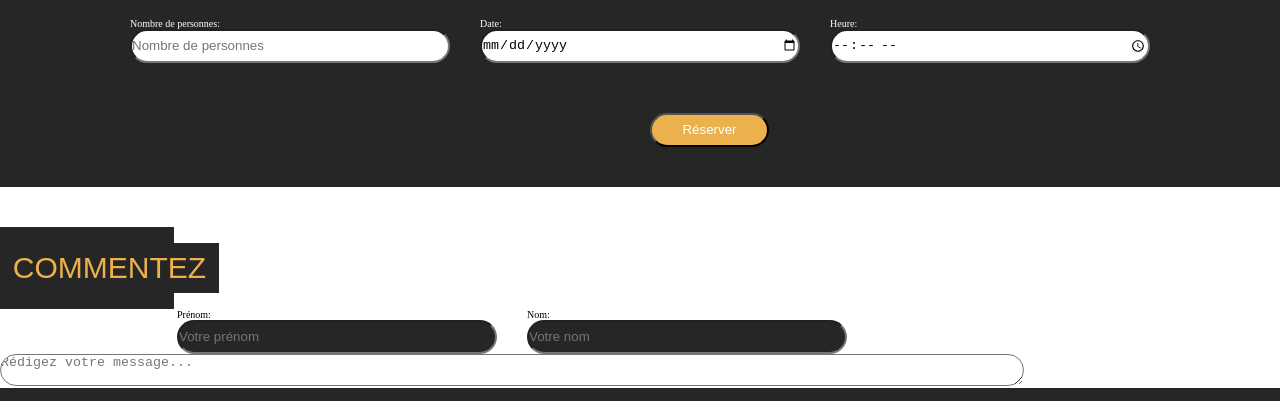
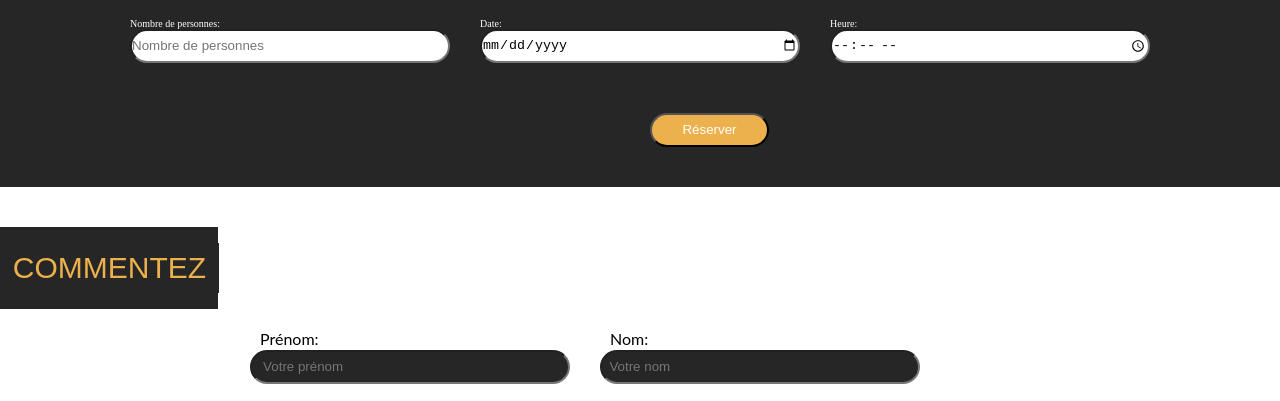
Before and after one commit to salomezzz/restaurant, a plain HTML site: page index.html in a window 1280 px wide. Shown: the part 6957-7358 px from the top of the page. Drawn offline with Linux system fonts and the light colour scheme.

Commit message:
edited comment css/html

```diff
--- a/asset/css/style.css
+++ b/asset/css/style.css
@@ -144,12 +144,17 @@ h2{
     display: flex;
     flex-direction: row;
     flex-wrap: wrap ;
-    justify-content: center;
     gap: 30px;
 }
 .section{
     display: flex;
     flex-direction: column;
+    font-family: 'Lato';
+    font-size: medium;
+}
+.sections label{
+    margin-left: 10px;
+    margin-bottom: 2px;
 }
 .section input{
     background-color: #262626;
@@ -157,10 +162,19 @@ h2{
     width: 320px;
     height: 34px;
 }
-#comm{
+.sections,#comment{
+    margin-left: 250px;
+    margin-top: 20px;
+}
+#comment{
     border-radius: 20px;
+    border-width: 3px;
+    border-color: #000;
     width: 1024px;
-
+    height: 150px;
+    padding-left: 20px;
+    padding-top: 15px;
+    margin-bottom: 30px;
 }
 footer{
     font-family: 'Lato light';
--- a/index.html
+++ b/index.html
@@ -125,14 +125,14 @@
                 <div class="sections">
                     <div class="section">
                         <label for="surname">Prénom:</label>
-                        <input type="text" id="surname" placeholder="Votre prénom" maxlength="15" required>
+                        <input type="text" id="surname" placeholder="   Votre prénom" maxlength="15" required>
                     </div>
                     <div class="section">
                         <label for="name" >Nom:</label>
-                        <input type="text" id="name" placeholder="Votre nom" maxlength="15" required>
+                        <input type="text" id="name" placeholder="  Votre nom" maxlength="15" required>
                     </div>
                 </div>
-                <textarea name="" id="comm" placeholder="Rédigez votre message..." maxlength="1000" required></textarea>
+                <textarea name="" id="comment" placeholder="Rédigez votre message..." maxlength="1000" required></textarea>
             </form>
         </section>
     </main>
```
